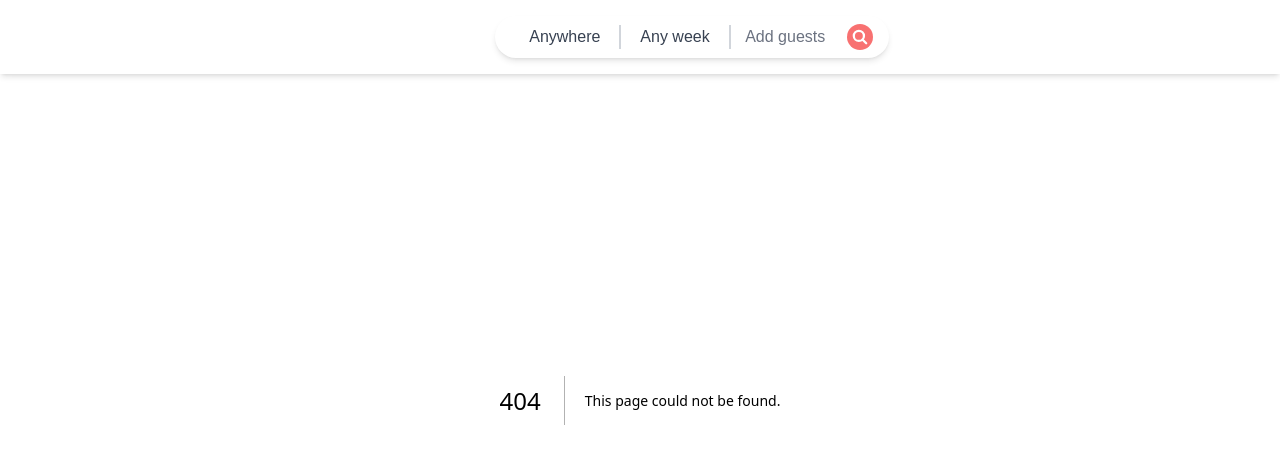
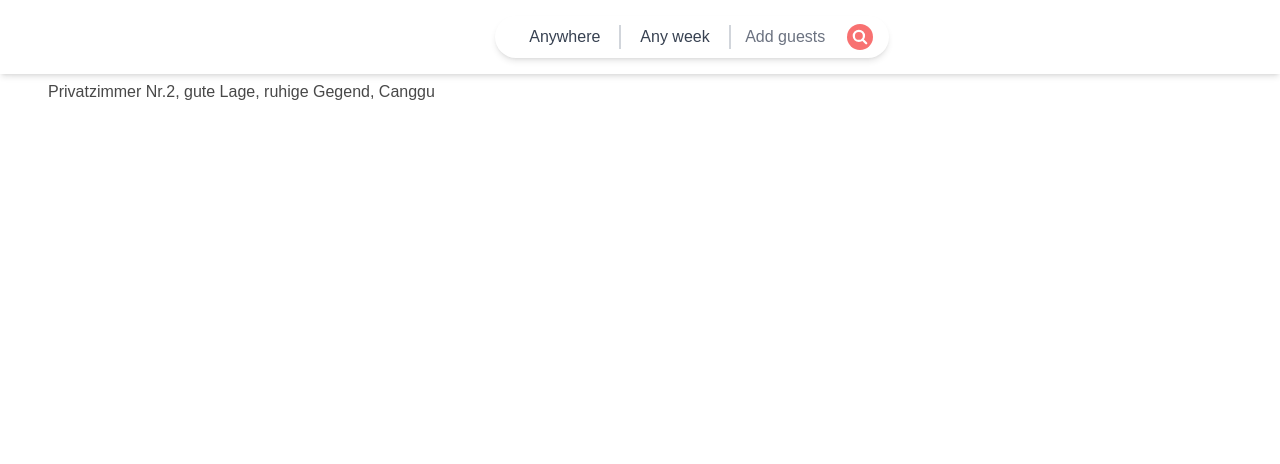
Before and after one commit to bulleric/coding-challange, a Next.js app: page /listing in a window 1280 px wide. Before the commit this address had no page. Shown: the top 464 px of the page. Built offline with nearby package versions, Linux system fonts and the light colour scheme.

Commit message:
Document some of the requirements for the listing page

```diff
--- /dev/null
+++ b/app/listing/page.js
@@ -0,0 +1,61 @@
+// Listing page requriements
+// - Header and title with relevant content (placeholders are fine)
+// - Images and easy way to view them all
+// - Home title with Host image
+// - Description section
+// - Amenities Section
+// - Location Section
+// - Reservation widget sticky on the right side beneath images (does not have to be functional, but should show check in and check out dates).
+// - Well designed and responsive on mobile
+{/*
+    Mobile View
+        ** Navbar back button
+        ** Image on top
+        ** Title
+        ** Row with Star, rating, x reviews, superhost, location
+        ** Row with Star, rating, x reviews, superhost, location
+        ** Reserver footer
+        * Info row
+        * headding 2 rooms
+        * icon rows
+        * about the guestkeeper
+        * about the location
+        * where you can sleep
+        * the offerings of the location
+        * map
+        * location description
+        * calender
+        * reviews
+        * additional info section
+    Desktop view
+        ** Title
+        ** Row with Star, rating, x reviews, superhost, location, share and save
+        ** Image gallery
+            * 1 image on the left
+            * 4 images on the right ( grid )
+        ** Headline room in a home hostet by <hostname> (AvatarImage)
+        ** Icon row horizontal ( king bed, Dedicated bathroom... )
+        ** icon row vertical ( airbnb plus, room in a home...)
+        ** right side reserve box
+        * about the location
+        * where you can sleep
+        * the offerings of the location
+        * map
+        * location description
+        * calender
+        * reviews
+        * additional info section
+*/}
+
+import React from 'react'
+
+const Listing = () => {
+  return (
+    <section className="mt-24 sm:mt-20 px-6 sm:px-12">
+        <h1>Privatzimmer Nr.2, gute Lage, ruhige Gegend, Canggu </h1>
+    </section>
+
+  )
+}
+
+export default Listing
```
